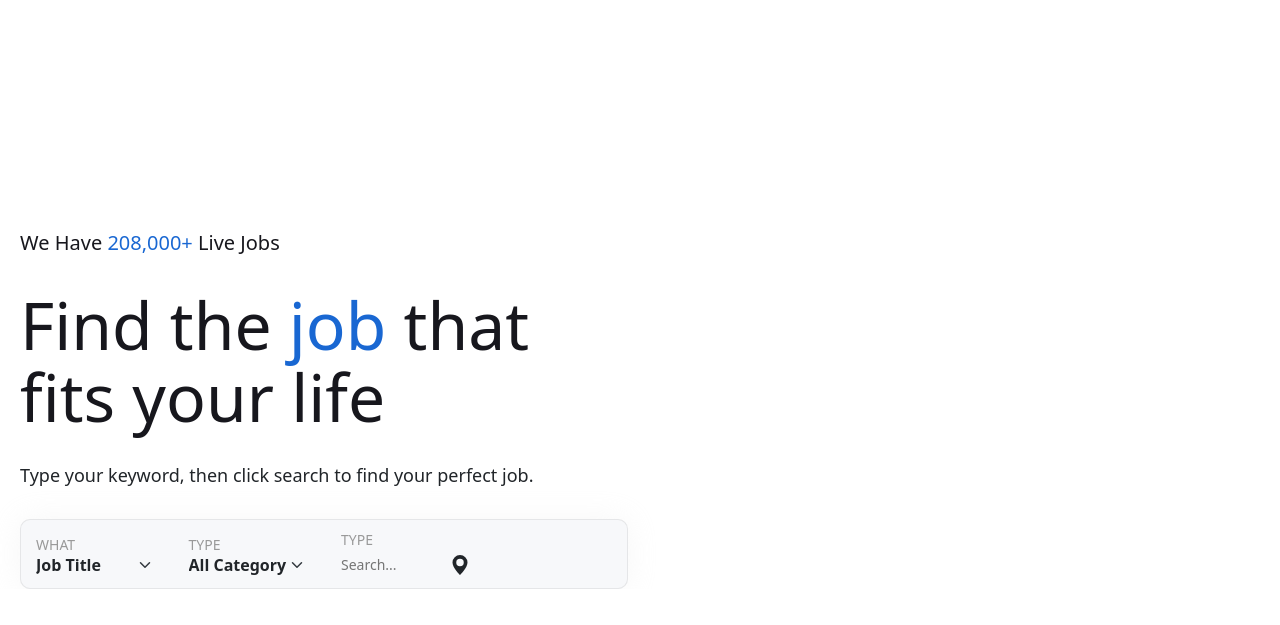
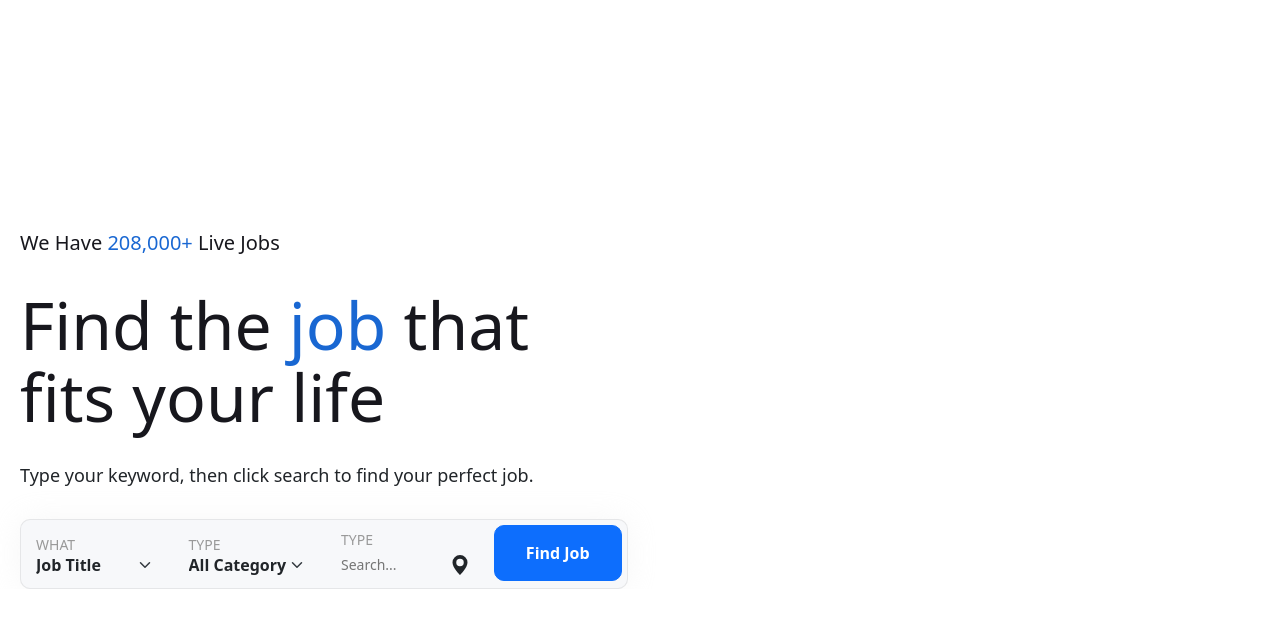
Before and after one commit to MohammadGhnim/Jobzilla-Homepage, a plain HTML site: page index.html in a window 1280 px wide. Shown: the part 175-800 px from the top of the page. Drawn offline with nearby package versions, Linux system fonts and the light colour scheme.

Commit message:
end-find-job-btn

```diff
--- a/index.html
+++ b/index.html
@@ -103,7 +103,7 @@
                             <form>
                                 <div class="row">
                                     <!--Title-->
-                                    <div class="col-lg-6 width">
+                                    <div class="form-group col-lg-6 width">
                                         <label for="">What</label>
                                         <div>
                                             <select class="form-select" aria-label="Default select example">
@@ -115,7 +115,7 @@
                                         </div>
                                     </div>
                                     <!--All Category-->
-                                    <div class="col-lg-6 width">
+                                    <div class="form-group col-lg-6 width">
                                         <label for="">Type</label>
                                         <div>
                                             <select class="form-select" aria-label="Default select example">
@@ -127,7 +127,7 @@
                                         </div>
                                     </div>
                                     <!--Location-->
-                                    <div class="col-lg-6 width">
+                                    <div class="form-group col-lg-6 width">
                                         <label for="">Type</label>
                                         <div class="input-icon-box">
                                             <input name="username" type="text" required class="form-control1" placeholder="Search...">
@@ -137,7 +137,9 @@
                                         </div>
                                     </div>
                                     <!--Find Job btn-->
-                                    <div class="col-lg-6 width"></div>
+                                    <div class="form-group col-lg-6 width">
+                                        <button type="button" class="btn btn-primary site-button">Find Job</button>
+                                    </div>
                                 </div>
                             </form>
                         </div>
--- a/style.css
+++ b/style.css
@@ -182,3 +182,21 @@ label{
     border: none;
     color: #212529;
 }
+.site-button{
+    display: block;
+    width: 100%;
+    padding: 15px 8px;
+    color: rgba(0, 0, 0, 0);
+    text-shadow: 0 0 0 #fff, 400px 0 0 #fff;
+    font-size: 16px;
+    font-weight: 600;
+    border-radius: 10px;
+    transition: all 0.3s ease !important;
+}
+.site-button:hover {
+    text-shadow: -400px 0 0 #fff, 0 0 0 #fff;
+    background-color: #171d28;
+}
+.form-group{
+    margin-bottom: 30px;
+}
```
